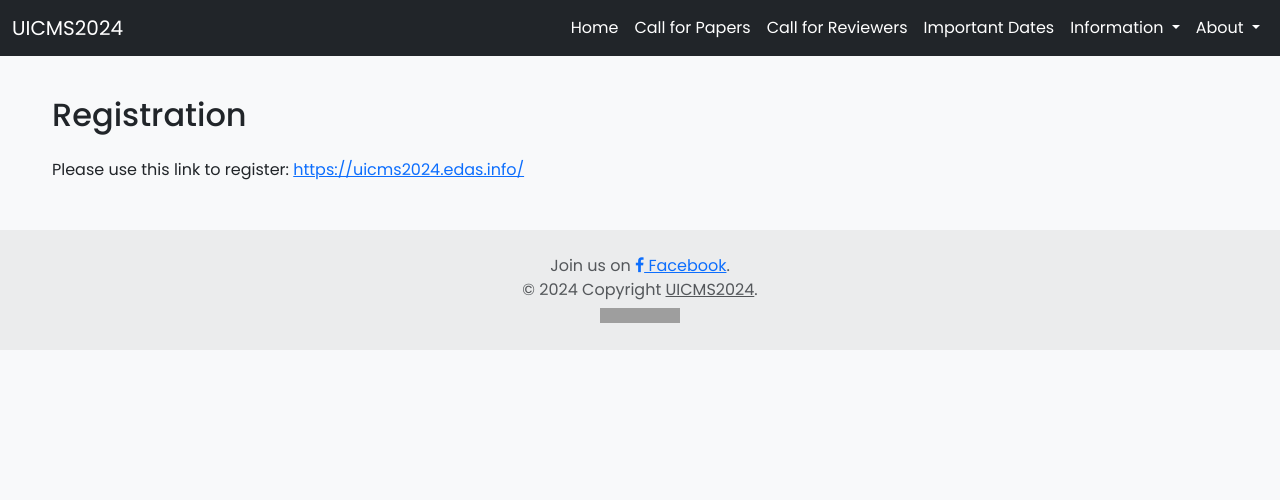
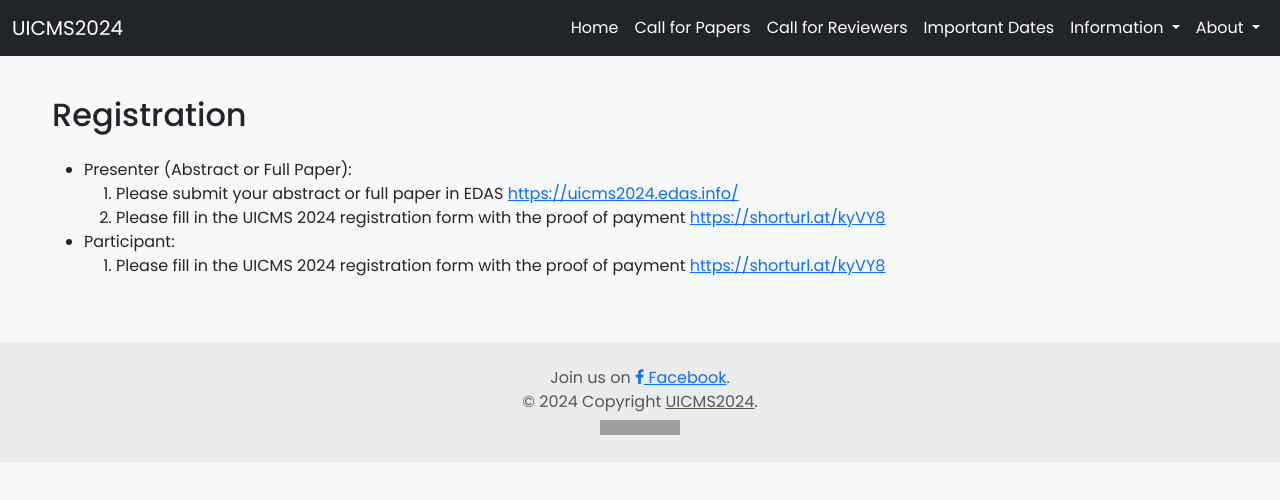
Before and after one commit to uicms2024/uicms2024.github.io, an Angular app: page /registration in a window 1280 px wide. Shown: the top 500 px of the page. Built offline with nearby package versions, Linux system fonts and the light colour scheme; grey boxes are pictures that could not be loaded.

Commit message:
Update registration page

```diff
--- a/src/app/registration/registration.component.html
+++ b/src/app/registration/registration.component.html
@@ -2,10 +2,22 @@
   <h2 class="mb-4">Registration</h2>
   <div class="row">
     <div class="col-md-12">
-      <p>
-        Please use this link to register:
-        <a href="{{confSubmissionUrl}}">{{confSubmissionUrl}}</a>
-      </p>
+
+        <ul>
+            <li>Presenter (Abstract or Full Paper):
+                <ol>
+                    <li>Please submit your abstract or full paper in EDAS <a href="https://uicms2024.edas.info">https://uicms2024.edas.info/</a></li>
+                        <li>Please fill in the UICMS 2024 registration form with the proof of payment
+<a href="https://shorturl.at/kyVY8">https://shorturl.at/kyVY8</a>
+                </ol>
+<li>Participant:
+    <ol>
+        <li>Please fill in the UICMS 2024 registration form with the proof of payment
+            <a href="https://shorturl.at/kyVY8">https://shorturl.at/kyVY8</a>
+    </ol>
+        </ul>
+
+
       <!-- <p class="mt-4">
         Registration and payment should be completed by the latest on 12th
         November 2024.
```
